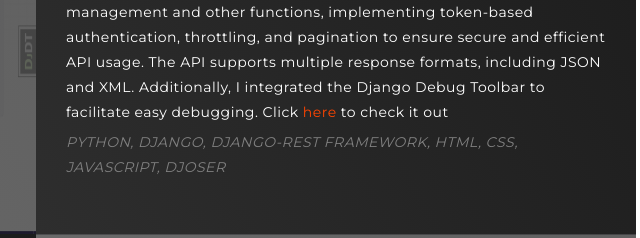
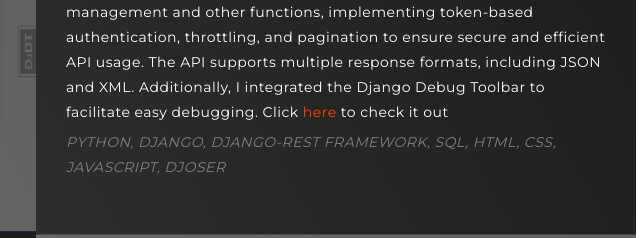
Before and after one commit to semilogopaul/semilogosite.github.io, a plain HTML site: page index.html in a window 1280 px wide. Shown: the part 2389-2627 px from the top of the page, 604-1244 px from the left. Drawn offline with Linux system fonts and the light colour scheme.

Commit message:
updated the index file

```diff
--- a/index.html
+++ b/index.html
@@ -90,7 +90,7 @@
           <h1>Project 2</h1>
           <h2>Littlemon API</h2>
           <p>Developed an API for the LittleLemon Restaurant for reservation management and other functions, implementing token-based authentication, throttling, and pagination to ensure secure and efficient API usage. The API supports multiple response formats, including JSON and XML. Additionally, I integrated the Django Debug Toolbar to facilitate easy debugging. Click <a href="https://github.com/semilogopaul/littlelemon" style="color: orangered;" target="_blank">here</a> to check it out</p>
-          <p class="stack-used"><em>PYTHON, DJANGO, DJANGO-REST FRAMEWORK, HTML, CSS, JAVASCRIPT, DJOSER</em></p>
+          <p class="stack-used"><em>PYTHON, DJANGO, DJANGO-REST FRAMEWORK, SQL, HTML, CSS, JAVASCRIPT, DJOSER</em></p>
         </div>
         <div class="project-img">
           <img src="littlelemon.PNG" alt="littlelemon-page"/>
```
